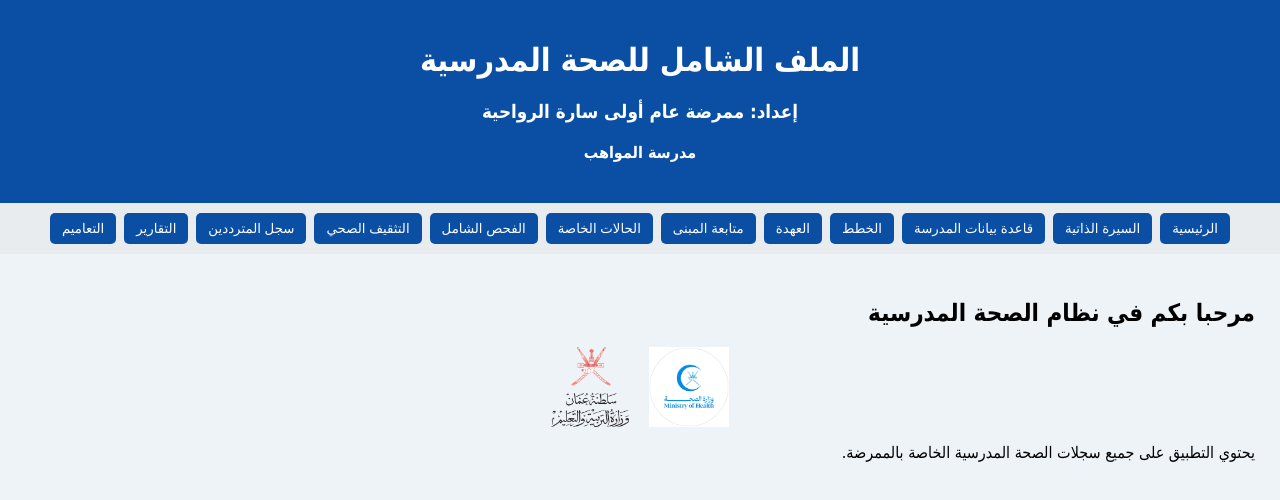
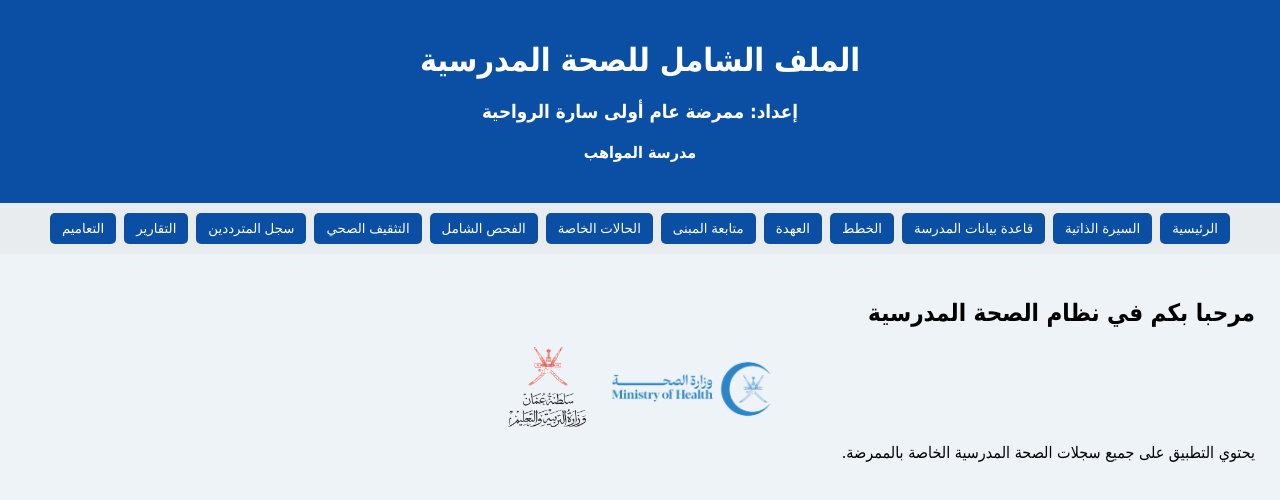
Before and after one commit to Alshatha/Sara-IzkiSchool, a website: page index.html in a window 1280 px wide. Drawn offline with Linux system fonts and the light colour scheme.

Commit message:
Update index.html

```diff
--- a/index.html
+++ b/index.html
@@ -112,7 +112,7 @@ cursor:pointer;
 <h2>مرحبا بكم في نظام الصحة المدرسية</h2>
  <!-- شعار الصحة وشعار وزارة التربية -->
   <div style="display:flex; justify-content:center; gap:20px; margin:15px 0;">
-    <img src="images.png" alt="شعار الصحة" style="height:80px;">
+    <img src="MTcyNjc0ODU2NTY2ZWMxNzk1Yjk1NWE=.png" alt="شعار الصحة" style="height:80px;">
     <img src="ministerylogo1.png" alt="شعار وزارة التربية" style="height:80px;">
   </div>
 <p>
```
